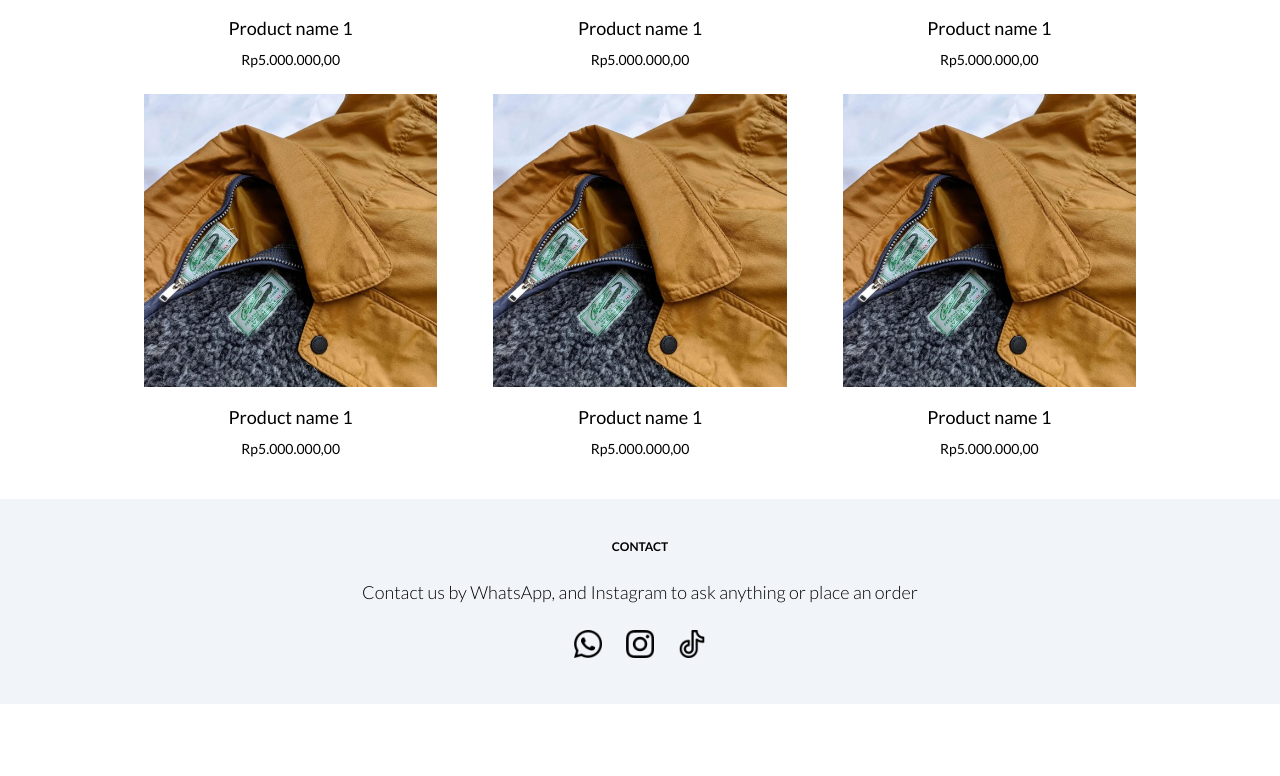
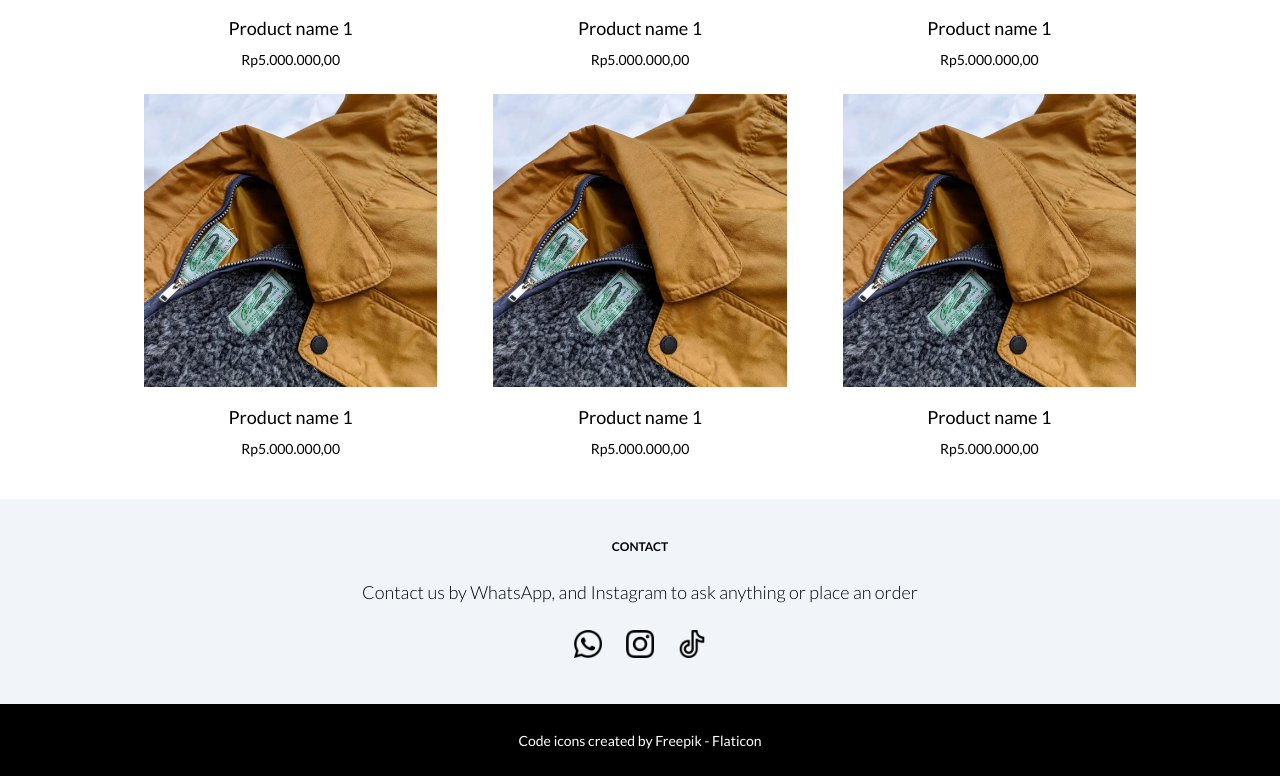
Before and after one commit to azharjk/thrionshop, a Next.js app: page / in a window 1280 px wide. Shown: the part 1209-1985 px from the top of the page. Before the commit the page ends 1913 px from the top, so only its background shows below. Built offline with nearby package versions, Linux system fonts and the light colour scheme.

Commit message:
Add footer

```diff
--- a/pages/index.tsx
+++ b/pages/index.tsx
@@ -25,6 +25,11 @@ const LandingPage: NextPage = () => {
         </ul>
       </main>
       <Contact />
+      <footer className="px-4 py-6 text-center bg-black">
+        <a className="text-sm text-white" href="https://www.flaticon.com/free-icons/code" title="code icons">
+          Code icons created by Freepik - Flaticon
+        </a>
+      </footer>
     </>
   );
 };
```
